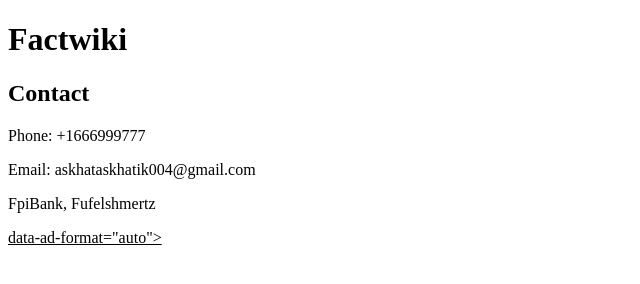
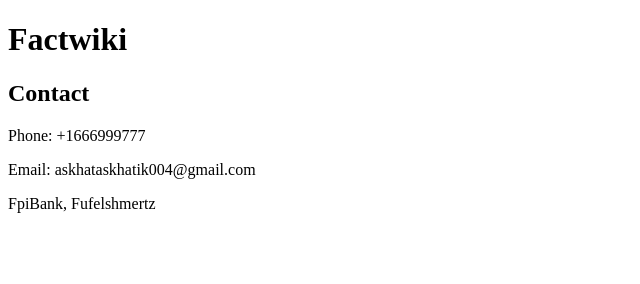
Before and after one commit to Helloguy777/Helloguy777.github.io, a plain HTML site: page index.html in a window 1280 px wide. Shown: the whole page, without its empty margins (0-640 px from the left). Drawn offline with Linux system fonts and the light colour scheme.

Commit message:
Update index.html

```diff
--- a/index.html
+++ b/index.html
@@ -14,18 +14,3 @@
         <p>Phone: +1666999777</p>
         <p>Email: askhataskhatik004@gmail.com</p>
         <p>FpiBank, Fufelshmertz</p>
-    </footer>
-
-
-    <script async src="https://pagead2.googlesyndication.com/pagead/js/adsbygoogle.js?client=ca-pub-4751126652198889"
-        crossorigin="anonymous"></script>
-    <ins class="adsbygoogle"
-        style="display:block"
-        data-ad-client="ca-pub-4751126652198889"
-        data-ad-slot="3512837192" <!-- Здесь вставь свой ID слота -->
-        data-ad-format="auto"></ins>
-    <script>
-        (adsbygoogle = window.adsbygoogle || []).push({});
-    </script>
-</body>
-</html>
```
